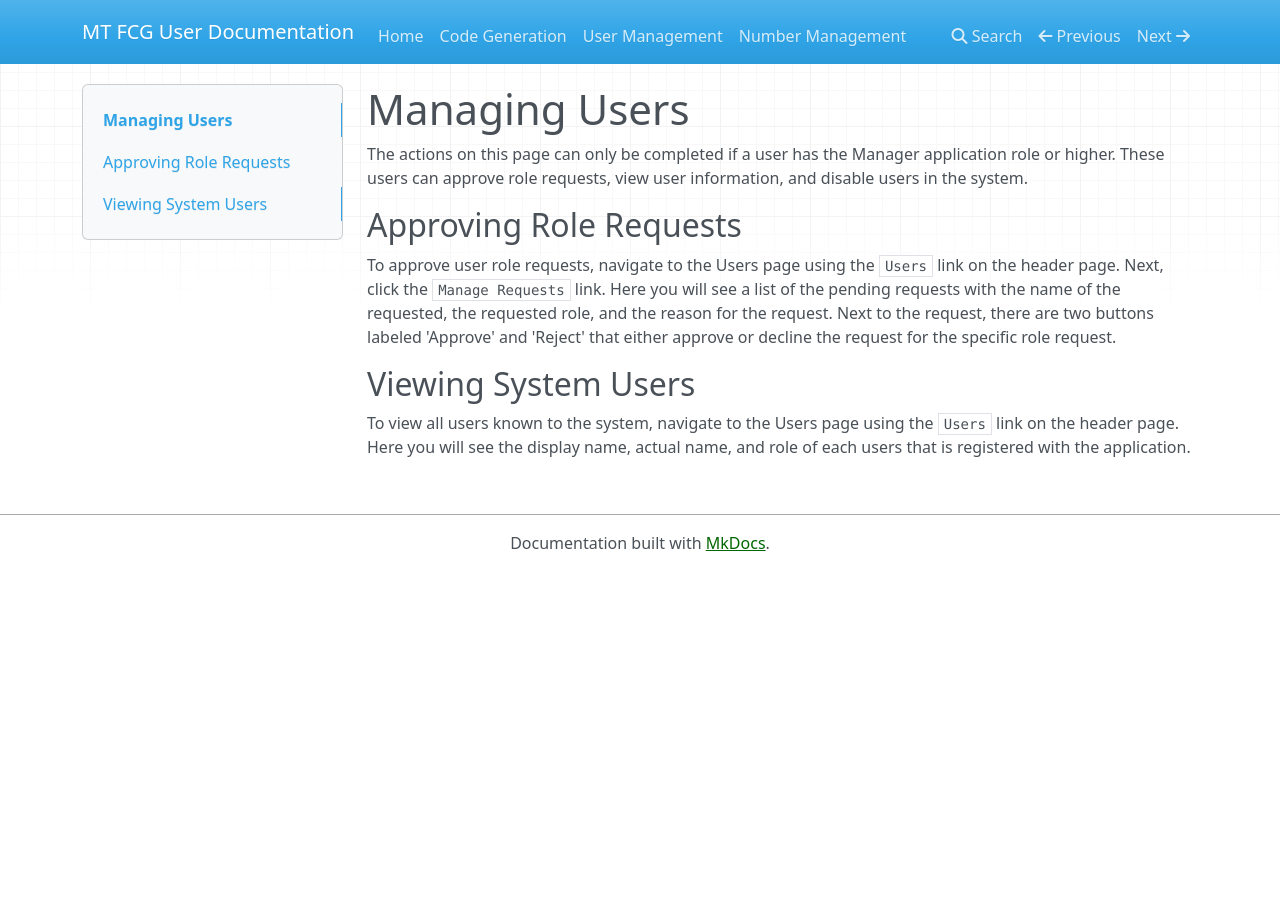
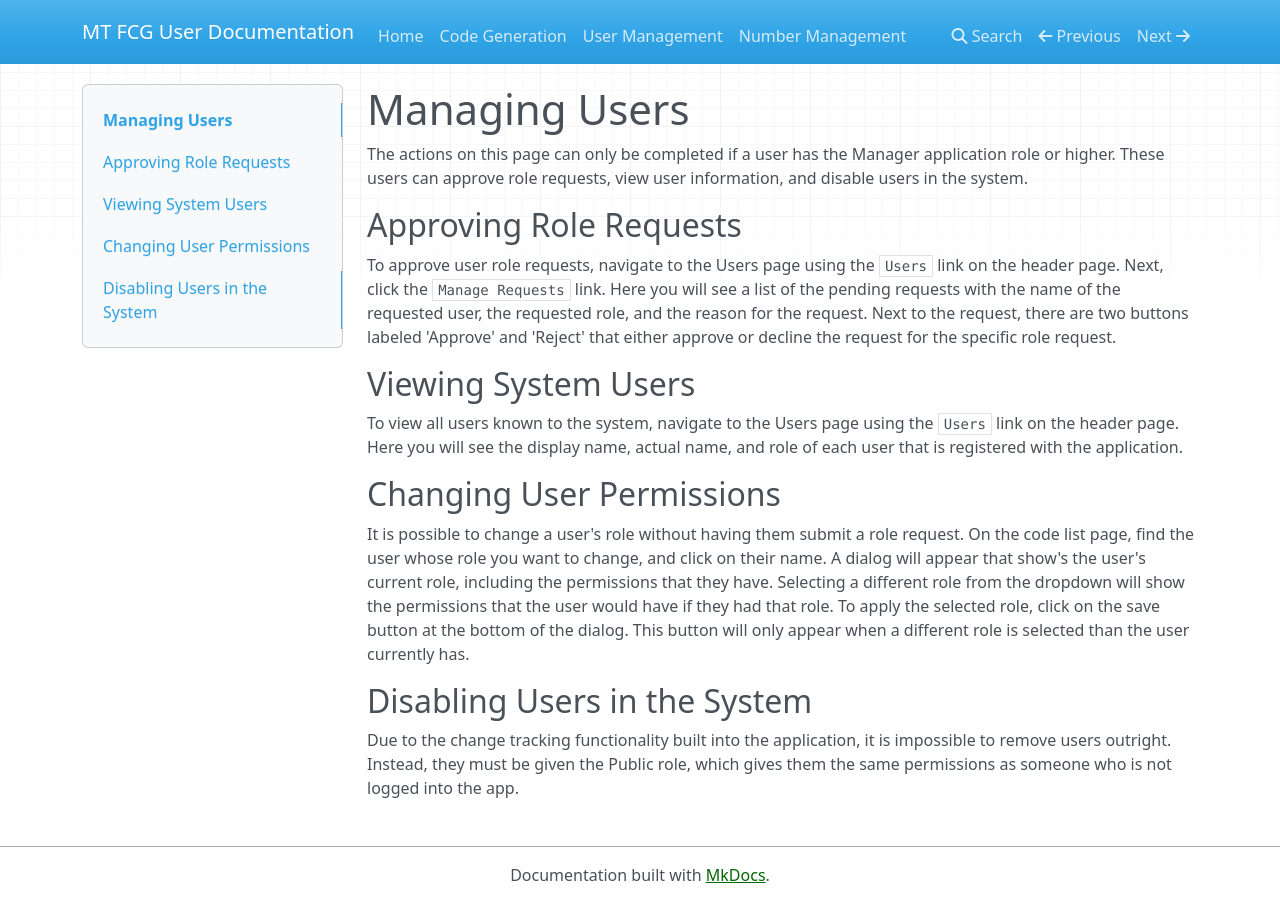
Before and after one commit to DNRC/FCG-User-Documentation, an MkDocs documentation site: the page built from docs/user-management.md, in a window 1280 px wide. Built offline with MkDocs 1.6.1, drawn with Linux system fonts in a browser that asks for light colours; nearby versions of some CDN libraries.

Commit message:
Update user managment documentation
+ Add info on changing user perimssions
+ Add info on removing users

```diff
--- a/docs/user-management.md
+++ b/docs/user-management.md
@@ -8,7 +8,7 @@ requests, view user information, and disable users in the system.
 
 To approve user role requests, navigate to the Users page using the `Users`
 link on the header page. Next, click the `Manage Requests` link. Here you will
-see a list of the pending requests with the name of the requested, the requested
+see a list of the pending requests with the name of the requested user, the requested
 role, and the reason for the request. Next to the request, there are two buttons
 labeled 'Approve' and 'Reject' that either approve or decline the request for the
 specific role request.
@@ -17,5 +17,24 @@ specific role request.
 
 To view all users known to the system, navigate to the Users page
 using the `Users` link on the header page. Here you will see the
-display name, actual name, and role of each users that is registered
+display name, actual name, and role of each user that is registered
 with the application.
+
+## Changing User Permissions
+
+It is possible to change a user's role without having them submit a
+role request. On the code list page, find the user whose role you want
+to change, and click on their name. A dialog will appear that show's
+the user's current role, including the permissions that they have.
+Selecting a different role from the dropdown will show the
+permissions that the user would have if they had that role. To apply
+the selected role, click on the save button at the bottom of the
+dialog. This button will only appear when a different role is selected
+than the user currently has.
+
+## Disabling Users in the System
+
+Due to the change tracking functionality built into the application, it
+is impossible to remove users outright. Instead, they must be given
+the Public role, which gives them the same permissions as someone who
+is not logged into the app.
```
